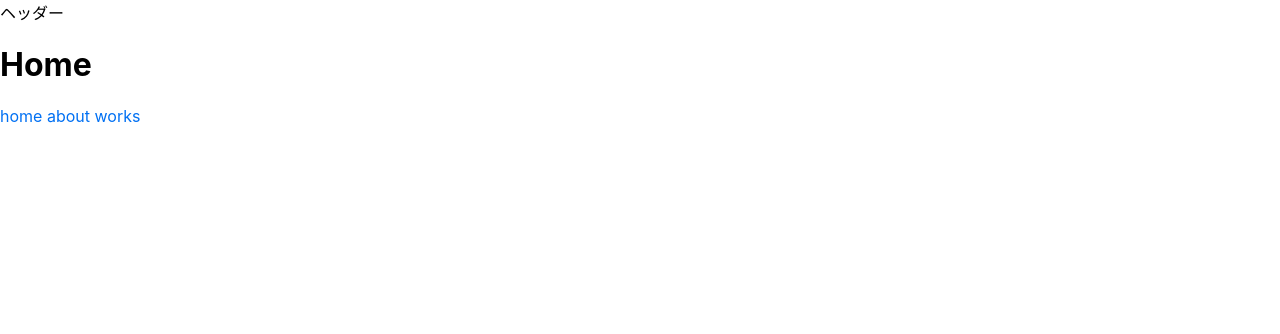
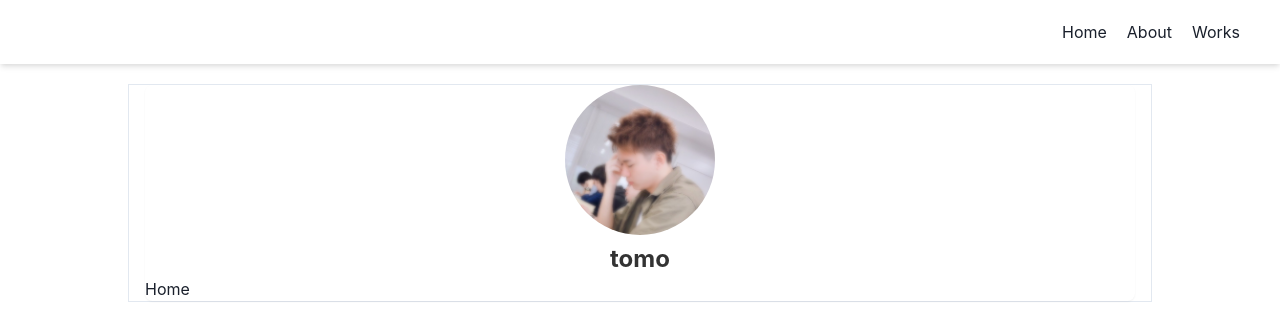
Before and after one commit to tksx1227/Portfolio, a Next.js app: page / in a window 1280 px wide. Shown: the top 334 px of the page. Built offline with nearby package versions, Linux system fonts and the light colour scheme.

Commit message:
Create outline

```diff
--- a/components/header.tsx
+++ b/components/header.tsx
@@ -1,5 +1,27 @@
+import Link from "next/link"
+import { Box, Flex,Spacer } from "@chakra-ui/react"
+
 export const Header = () => {
   return (
-    <div>ヘッダー</div>
+    <Box as="header" p="5" w="100%"  boxShadow="md" mb="5">
+      <Flex align="right">
+        <Spacer />
+        <Box mr="5">
+          <Link href="/">
+            <a>Home</a>
+          </Link>
+        </Box>
+        <Box mr="5">
+          <Link href="/about">
+            <a>About</a>
+          </Link>
+          </Box>
+        <Box mr="5">
+          <Link href="/works">
+            <a>Works</a>
+          </Link>
+        </Box>
+      </Flex>
+    </Box>
   )
 }
--- /dev/null
+++ b/components/iconWithName.module.css
@@ -0,0 +1,11 @@
+.borderCircle {
+  border-radius: 9999px;
+}
+
+.name {
+  font-size: 1.5rem;
+  font-weight: bold;
+  color: #333;
+  font-family: -apple-system, BlinkMacSystemFont, "Segoe UI", Roboto, Oxygen,
+    Ubuntu, Cantarell, "Open Sans", "Helvetica Neue", sans-serif;
+}
--- /dev/null
+++ b/components/iconWithName.tsx
@@ -0,0 +1,25 @@
+import Image from "next/image"
+import Link from "next/link"
+import { Box } from "@chakra-ui/react"
+
+import styles from "./iconWithName.module.css"
+
+export const IconWithName = () => {
+  return (
+    <Box align="center">
+      <Link href="/">
+        <a>
+          <Image
+            priority
+            src="/images/icon.jpg"
+            height={150}
+            width={150}
+            className={styles.borderCircle}
+            alt="tomo"
+          />
+        </a>
+      </Link>
+      <p className={styles.name}>tomo</p>
+    </Box>
+  )
+}
--- a/components/layout.tsx
+++ b/components/layout.tsx
@@ -1,4 +1,5 @@
 import { Header } from "./header"
+import { Container, Box } from "@chakra-ui/react"
 
 type Props = {
   children: React.ReactNode
@@ -8,8 +9,12 @@ export const Layout = (props: Props) => {
   const {children} = props;
   return (
     <>
-    <Header />
-    <main>{children}</main>
+      <Header />
+      <Container maxW="container.lg" as="main" borderWidth="1px">
+        <Box w="100%" p="md" borderRadius="lg" boxShadow="sm">
+          {children}
+        </Box>
+      </Container>
     </>
   )
 }
--- /dev/null
+++ b/components/theme.tsx
@@ -0,0 +1,14 @@
+import { extendTheme } from "@chakra-ui/react";
+
+const theme = extendTheme({
+  styles: {
+    global: {
+      body: {
+        backgroundColor: "white",
+        color: "gray.800",
+      },
+    },
+  },
+});
+
+export default theme;
--- a/package.json
+++ b/package.json
@@ -10,6 +10,9 @@
   },
   "dependencies": {
     "@chakra-ui/react": "^1.6.4",
+    "@emotion/react": "^11.4.0",
+    "@emotion/styled": "^11.3.0",
+    "framer-motion": "^4.1.17",
     "next": "11.0.1",
     "react": "17.0.2",
     "react-dom": "17.0.2"
--- a/pages/_app.tsx
+++ b/pages/_app.tsx
@@ -1,7 +1,14 @@
+import { ChakraProvider } from '@chakra-ui/react'
+
 import '../styles/globals.css'
+import theme from "../components/theme";
 import type { AppProps } from 'next/app'
 
 function MyApp({ Component, pageProps }: AppProps) {
-  return <Component {...pageProps} />
+  return (
+    <ChakraProvider theme={theme}>
+        <Component {...pageProps} />
+    </ChakraProvider>
+  )
 }
 export default MyApp
--- a/pages/about.tsx
+++ b/pages/about.tsx
@@ -1,6 +1,7 @@
 import Head from "next/head"
 
 import { Layout } from "../components/layout"
+import { IconWithName } from "../components/iconWithName"
 
 const About = () => {
   return (
@@ -9,6 +10,7 @@ const About = () => {
         <title>About</title>
       </Head>
       <Layout>
+        <IconWithName home />
         <h1>About</h1>
       </Layout>
     </>
--- a/pages/index.tsx
+++ b/pages/index.tsx
@@ -3,6 +3,8 @@ import Head from 'next/head'
 import Image from 'next/image'
 import styles from '../styles/Home.module.css'
 import { Layout } from '../components/layout'
+
+import { IconWithName } from "../components/iconWithName"
 
 export default function Home() {
   return (
@@ -11,16 +13,8 @@ export default function Home() {
         <title>Home</title>
       </Head>
       <Layout>
+        <IconWithName />
         <h1>Home</h1>
-        <Link href="/">
-          <a>home </a>
-        </Link>
-        <Link href="/about">
-          <a>about </a>
-        </Link>
-        <Link href="/works">
-          <a>works</a>
-        </Link>
       </Layout>
     </>
   )
```
Also changed, not shown: public/images/icon.jpg (added), 1 other file (tests, documents, lock files or other folders).
